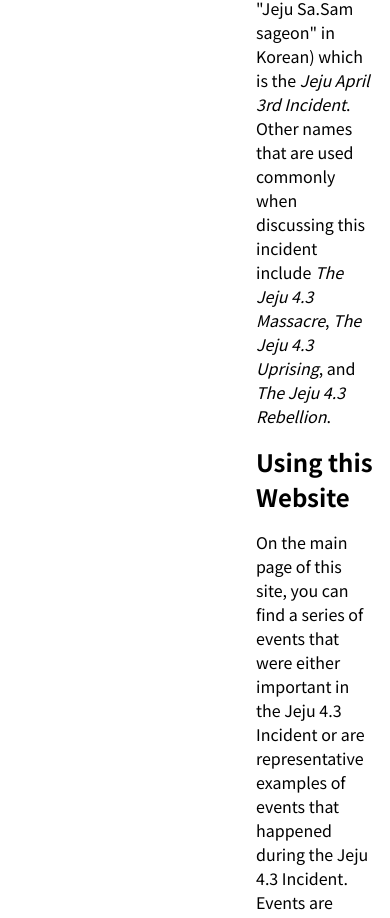
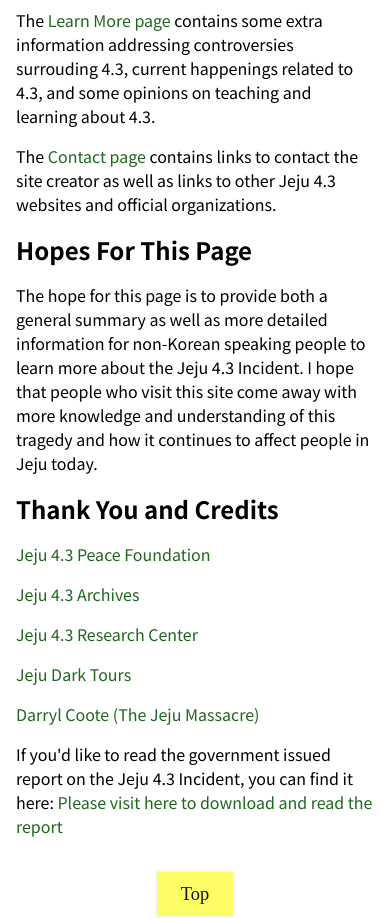
Before and after one commit to jaec0113/jeju43-v2, a Next.js app: page /about in a window 390 px wide. Shown: the part 1075-1993 px from the top of the page. Built offline with nearby package versions, Linux system fonts and the light colour scheme; a web font is replaced by a local one.

Commit message:
add initial media queries

```diff
--- a/components/Buttons.tsx
+++ b/components/Buttons.tsx
@@ -13,9 +13,9 @@
 
 function GoTopButton() {
   return (
-    <button className={styles.goTopButton}>
-      <a href='#Top'>Top</a>
-    </button>
+    <a href='#Top'>
+      <button className={styles.goTopButton}>Top</button>
+    </a>
   )
 }
 
--- a/components/EventCard.tsx
+++ b/components/EventCard.tsx
@@ -9,7 +9,9 @@
   return (
     <div className={styles.cardWrapper}>
       <div className={styles.cardContent}>
-        <h3 className={styles.eventTitle}>{event}</h3>
+        <Link href={`/events/${slug}`} passHref>
+          <h3 className={styles.eventTitle}>{event}</h3>
+        </Link>
         <Image
           src={`https:${eventImage.fields.file.url}`}
           alt={eventImage.fields.title}
--- a/pages/about.tsx
+++ b/pages/about.tsx
@@ -164,7 +164,9 @@
               </a>
             </p>
           </div>
-          <GoTopButton />
+          <div className={styles.buttonContainer}>
+            <GoTopButton />
+          </div>
         </main>
       </div>
     </Layout>
--- a/pages/contact.tsx
+++ b/pages/contact.tsx
@@ -148,7 +148,9 @@
               </span>
             </p>
           </div>
-          <GoTopButton />
+          <div className={styles.buttonContainer}>
+            <GoTopButton />
+          </div>
         </main>
       </div>
     </Layout>
--- a/pages/more.tsx
+++ b/pages/more.tsx
@@ -232,7 +232,9 @@
             </h3>
             <p>In development</p>
           </div>
-          <GoTopButton />
+          <div className={styles.buttonContainer}>
+            <GoTopButton />
+          </div>
         </main>
       </div>
     </Layout>
--- a/pages/tldr.tsx
+++ b/pages/tldr.tsx
@@ -94,7 +94,9 @@
               courts.
             </p>
           </div>
-          <GoTopButton />
+          <div className={styles.buttonContainer}>
+            <GoTopButton />
+          </div>
         </main>
       </div>
     </Layout>
--- a/styles/Components.module.scss
+++ b/styles/Components.module.scss
@@ -39,6 +39,25 @@
   color: $light;
 }
 
+.goTopButton {
+  background-color: $highlight;
+  backdrop-filter: blur(30px);
+  border: 2px solid $light;
+  border-radius: .25rem;
+  color: $secondary;
+  cursor: pointer;
+  font-family:'Noto Serif KR', serif;
+  font-size: 1.15rem;
+  height: 3rem;
+  width: 5rem;
+}
+
+.goTopButton:hover {
+  border: 2px solid $secondary;
+  background-color: $primary;
+  color: $light;
+}
+
 // Navbar
 .nav {
   position: fixed;
@@ -74,7 +93,7 @@
   font-size: clamp(2rem, 5vw, 2.25rem);
   background-color: $primary;
   color: $light;
-  max-height: 30vh;
+  // max-height: 30vh;
   padding: 2rem;
   text-align: center;
   width: 100vw;
@@ -97,12 +116,11 @@
   align-items: center;
   justify-content: center;
   text-align: center;
-  border-radius: 10% 20% 20% 10%;
+  border-radius: 1rem;
   background-color: rgba(0,0,0,0.4);
   backdrop-filter: blur(10px);
   margin: 1rem 0;
   width: 80vw;
-  max-width: 70%;
 }
 
 .cardContent {
@@ -115,6 +133,7 @@
   font-size: clamp(1.15rem, 5vw, 1.25rem);
   font-weight: 100;
   color: $light;
+  cursor: pointer;
   margin: 1em 0;
   text-align: center;
 }
@@ -131,3 +150,26 @@
   cursor: pointer;
   font-size: 1.1rem;
 }
+
+@media screen and (max-width: 768px) {
+  .header {
+    padding-top: 6rem;
+  }
+  .nav {
+    width: 75vw;
+  }
+}
+
+@media screen and (max-width: 480px) {
+  .nav {
+    width: 100vw;
+  }
+  .cardWrapper {
+    border-radius: 1rem;
+    padding: 2rem 0;
+    width: 90vw;
+  }
+  .eventInfo {
+    display: none;
+  }
+}
--- a/styles/Pages.module.scss
+++ b/styles/Pages.module.scss
@@ -1,4 +1,5 @@
-$primary: rgb(7, 87, 7);
+$primary: rgba(7, 87, 7, 0.9);
+$highlight: rgba(253, 253, 86, 0.9);
 $light: rgb(245, 245, 245);
 
 .wrapper {
@@ -36,6 +37,12 @@
   font-size: 1.5rem;
   font-weight: 100;
   margin: 0.75em auto;
+  position: relative;
+}
+
+.pageMenuLink:hover {
+  color: $highlight;
+  transition: color 250ms linear;
 }
 
 .pageMenuDash {
@@ -69,7 +76,22 @@
   text-decoration: none;
 }
 
+.buttonContainer {
+  display: flex;
+  justify-content: center;
+  margin: 2em auto;
+}
+
 // Media queries
-@media screen and (max-width: 600px) {
-
+@media screen and (max-width: 768px) {
+  .pageHeader {
+    padding-top: 6rem;
+  }
+  .wrapper {
+    display: flex;
+    flex-direction: column;
+  }
+  .sidePageMenu {
+    display: none;
+  }
 }
```
Also changed, not shown: styles/EventPage.module.scss (+18 -0 lines).
